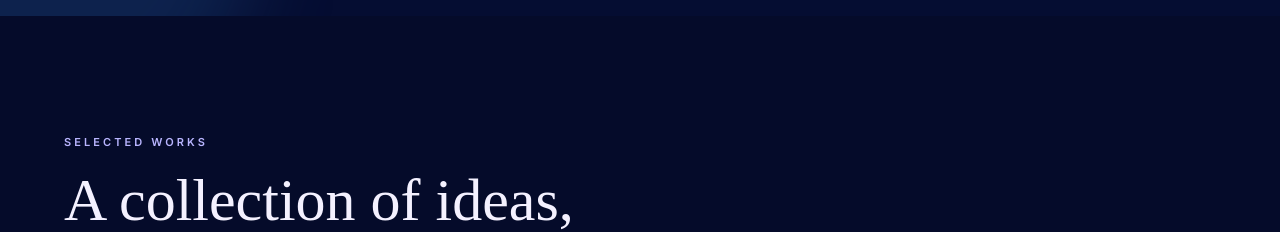
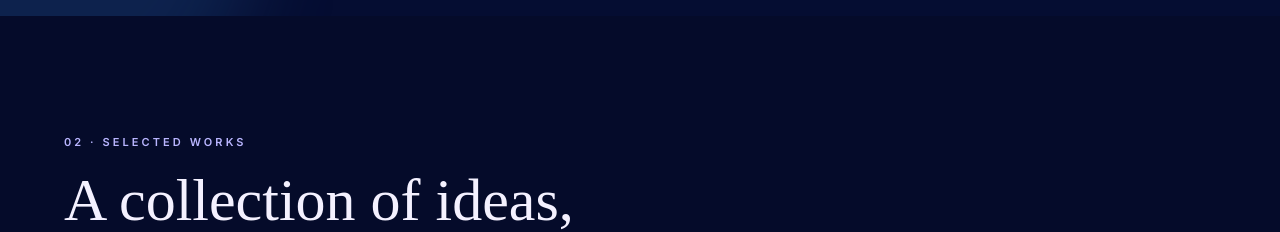
Before and after one commit to trisha29807-del/Portfolio-Trisha, a React (Vite) app: page / in a window 1280 px wide. Shown: the part 1920-2152 px from the top of the page. Built offline with nearby package versions, Linux system fonts and the light colour scheme; the HTML template or start-up script is replaced by a standard one.

Commit message:
Add numbered visual hierarchy to Selected Work

```diff
--- a/src/components/Work/WorkSection.tsx
+++ b/src/components/Work/WorkSection.tsx
@@ -42,7 +42,7 @@ export function WorkSection() {
             variants={fadeUp}
           >
             <span className="text-[11px] font-semibold tracking-[0.28em] uppercase text-day-burgundy dark:text-night-burgundy">
-              Selected Works
+              02 · Selected Works
             </span>
             <h2 className="mt-4 font-serif text-[clamp(2.25rem,5vw,3.75rem)] leading-[1.08] text-day-ink dark:text-night-ink">
               A collection of ideas,{" "}
```
